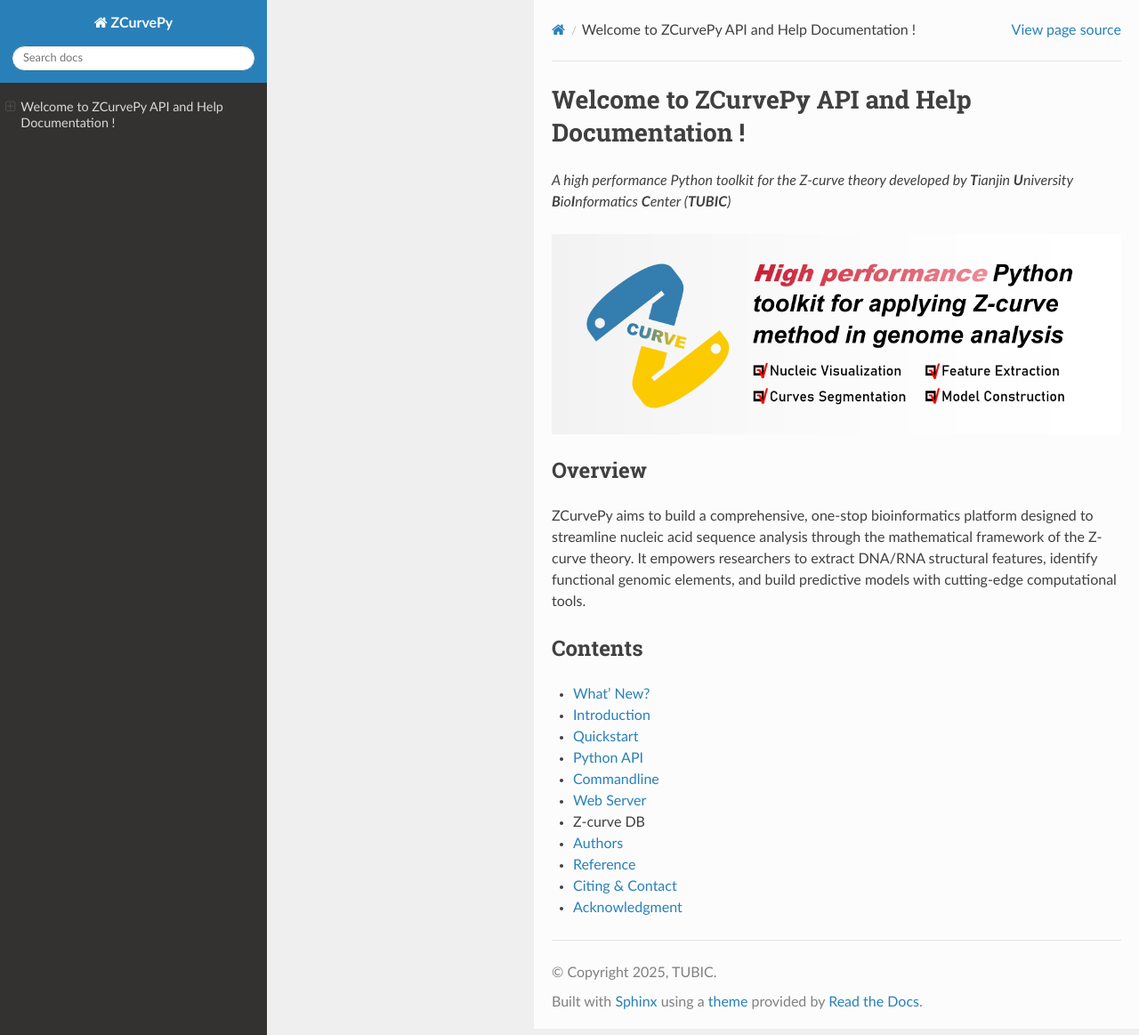
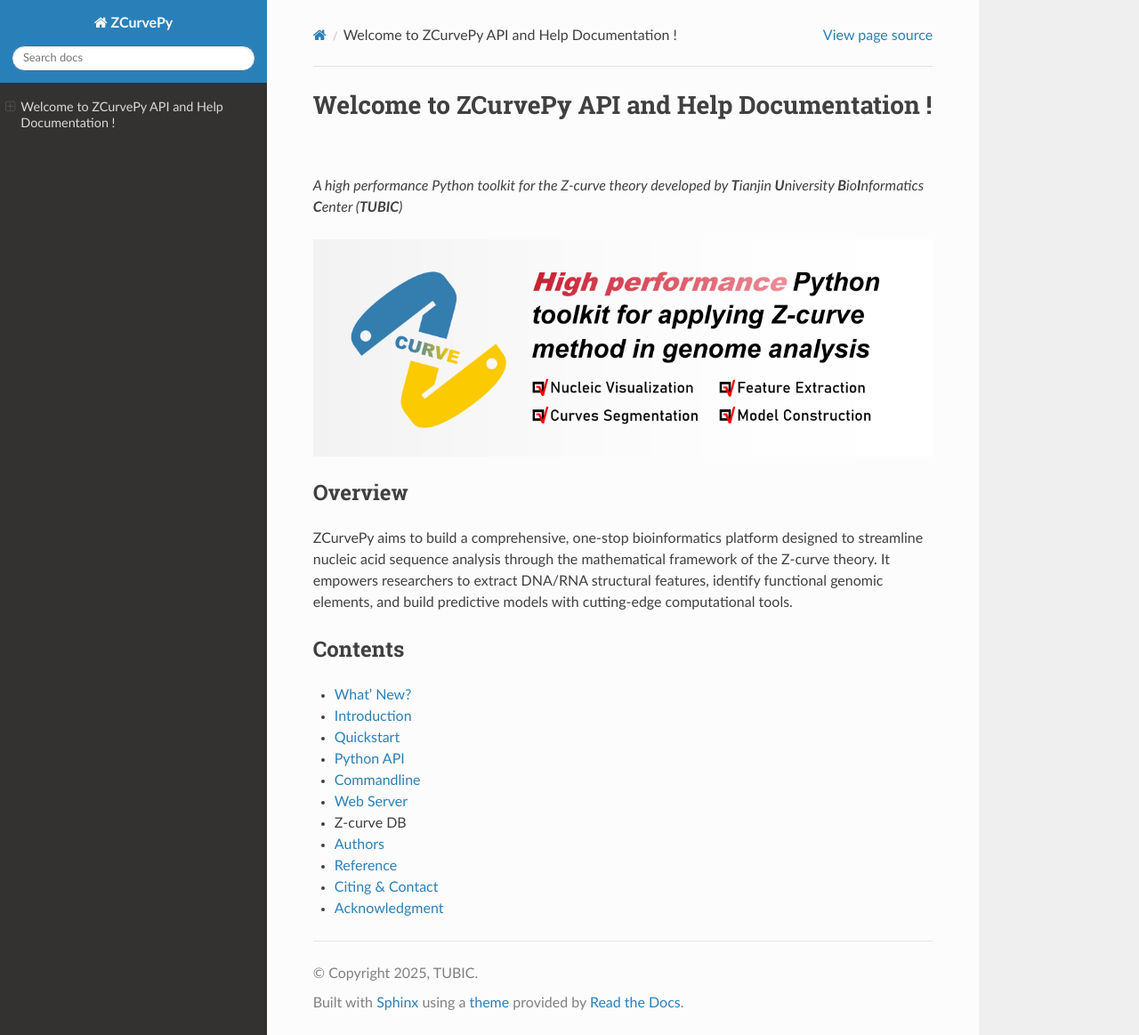
Before and after one commit to zetong-zhang/zcurvepy-docs, a Sphinx documentation site: the page built from docs/source/index.md, in a window 1280 px wide and 1163 px high. Shown: the whole window at 89% size. Built offline with Sphinx 7.4.7 and the Read the Docs theme 3.1.0, drawn with Linux system fonts in a browser that asks for light colours.

Commit message:
Update conf.py

```diff
--- a/docs/source/conf.py
+++ b/docs/source/conf.py
@@ -44,12 +44,6 @@
 
 templates_path = ['_templates']
 
-html_static_path = ["_static"]
-
-html_css_files = [
-    "css/custom.css",
-]
-
 # -- Options for HTML output
 
 html_theme = 'sphinx_rtd_theme'
```
